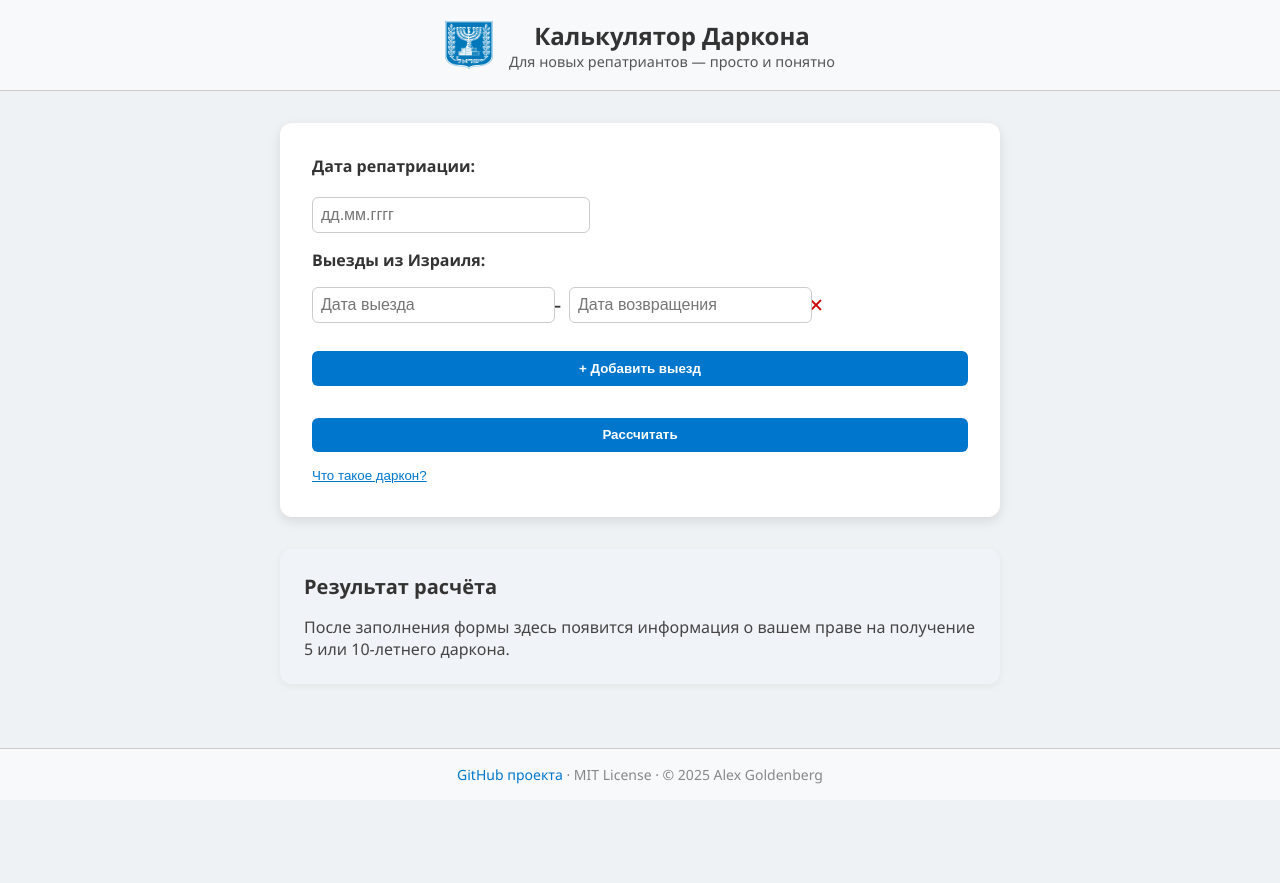
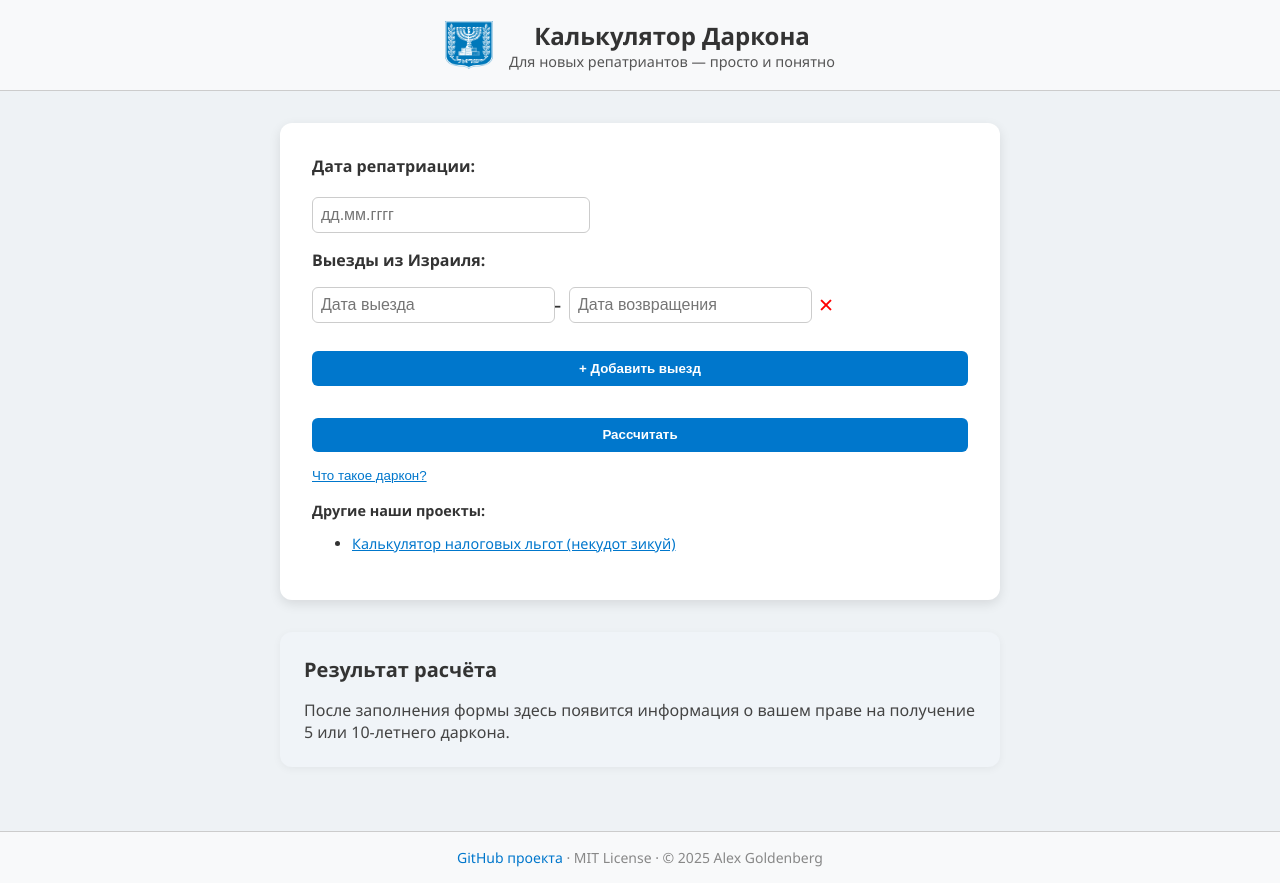
Before and after one commit to algoldenberg/darcon-calculator, a React (Vite) app: page / in a window 1280 px wide. Before the commit the page ends 800 px from the top, so only its background shows below. Built offline with nearby package versions, Linux system fonts and the light colour scheme.

Commit message:
Add external projects section under "Что такое даркон?" button
Added "Другие наши проекты" block with link to tax benefits calculator

Updated App.jsx to include external links

Added corresponding styles in index.css

```diff
--- a/src/App.jsx
+++ b/src/App.jsx
@@ -18,12 +18,33 @@ function App() {
           <button className="info-button" onClick={() => setModalOpen(true)}>
             Что такое даркон?
           </button>
+
+          <div className="external-projects">
+            <span className="project-title">Другие наши проекты:</span>
+            <ul>
+              <li>
+                <a
+                  href="https://nekudot-calculator.netlify.app/"
+                  target="_blank"
+                  rel="noreferrer"
+                >
+                  Калькулятор налоговых льгот (некудот зикуй)
+                </a>
+              </li>
+            </ul>
+          </div>
         </div>
+
         {isModalOpen && <InfoModal onClose={() => setModalOpen(false)} />}
         <ResultBlock result={calcResult} />
       </main>
+
       <footer className="footer">
-        <a href="https://github.com/alex-goldenberg/darcon-calculator" target="_blank" rel="noreferrer">
+        <a
+          href="https://github.com/alex-goldenberg/darcon-calculator"
+          target="_blank"
+          rel="noreferrer"
+        >
           GitHub проекта
         </a>{' '}
         · MIT License · © 2025 Alex Goldenberg
--- a/src/assets/css/formBlock.css
+++ b/src/assets/css/formBlock.css
@@ -35,12 +35,15 @@
   }
 
   .remove-btn {
-    background-color: transparent;
+    background: none;
     border: none;
-    color: #c00;
+    color: red;
     font-size: 1.2rem;
     cursor: pointer;
+    margin-left: 10px;
+    align-self: center;
   }
+
 
   .add-btn,
   .calculate-btn {
--- a/src/index.css
+++ b/src/index.css
@@ -58,3 +58,20 @@ html, body {
 .footer a:hover {
   text-decoration: underline;
 }
+
+.external-projects {
+  margin-top: 1rem;
+  font-size: 0.9rem;
+  text-align: left;
+}
+
+.project-title {
+  font-weight: bold;
+  display: block;
+  margin-bottom: 0.25rem;
+}
+
+.external-projects a {
+  color: #0077cc;
+  text-decoration: underline;
+}
```
